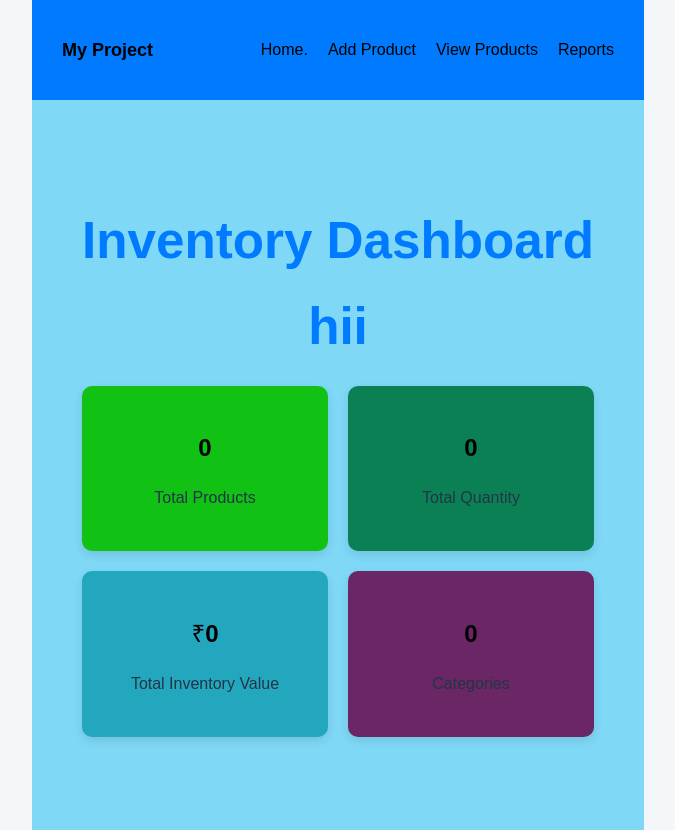
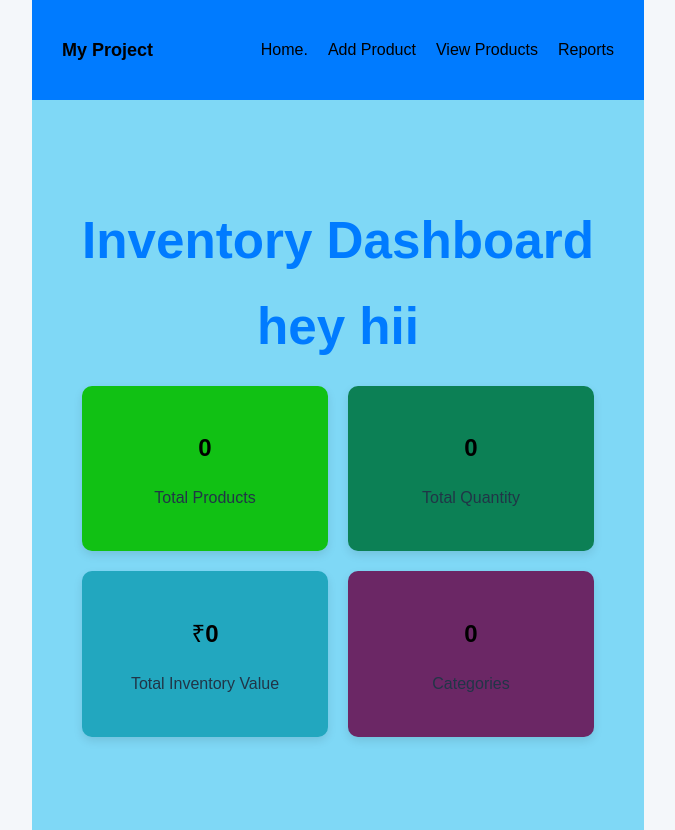
Before and after one commit to chaitanya225-11/InventoryManagement, a React (Vite) app in the folder frontend/my_project/: page / in a window 1280 px wide. Shown: the whole page, without its empty margins (302-977 px from the left). Built offline with nearby package versions, Linux system fonts and the light colour scheme; no server answers.

Commit message:
Update Home.jsx

```diff
--- a/frontend/my_project/src/Home.jsx
+++ b/frontend/my_project/src/Home.jsx
@@ -40,7 +40,7 @@ function Home() {
   return (
     <div className="dashboard">
       <h1>Inventory Dashboard</h1>
-      <h1>hii</h1>
+      <h1>hey hii</h1>
 
       <div className="cards">
         <div className="card1">
```
